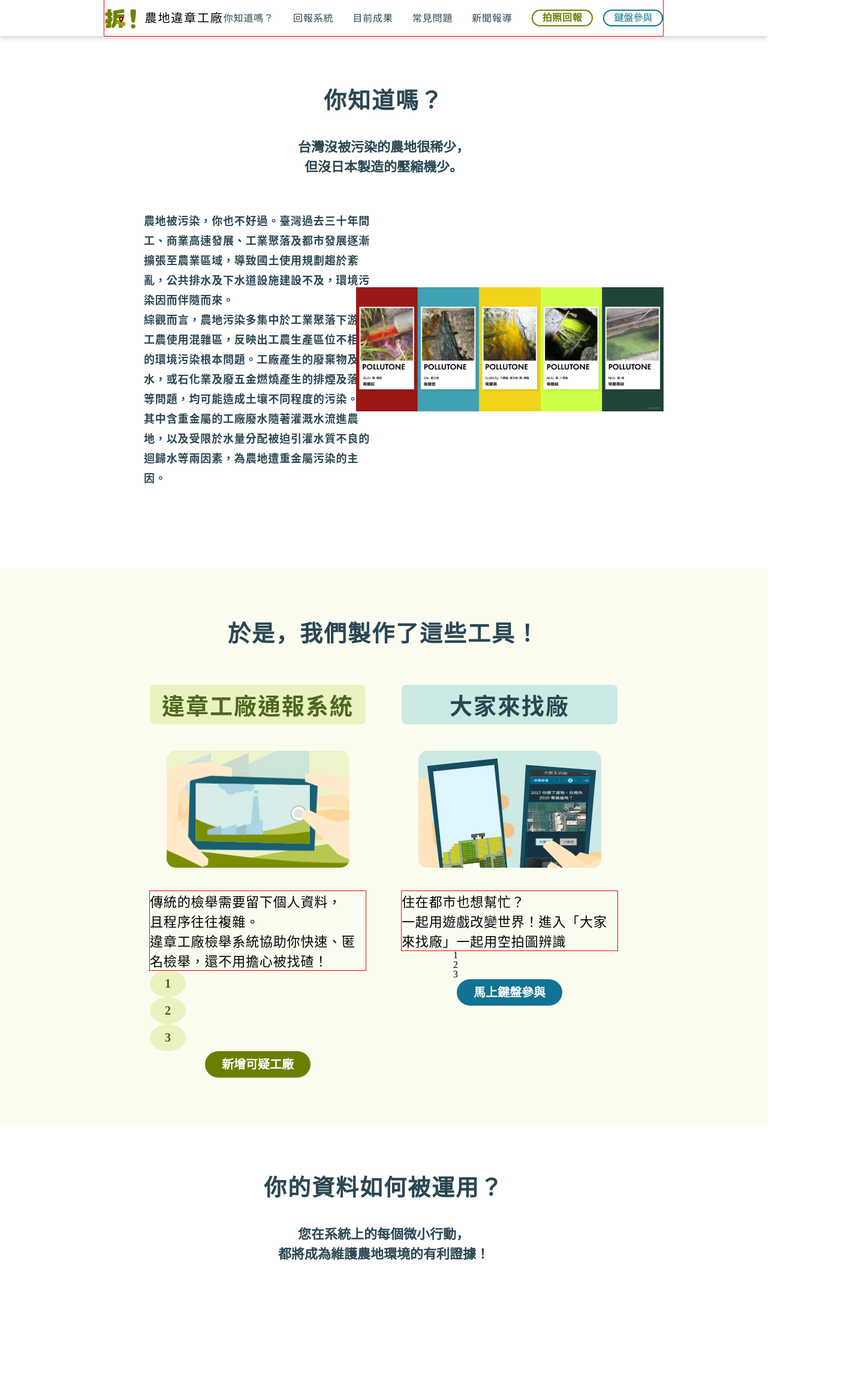
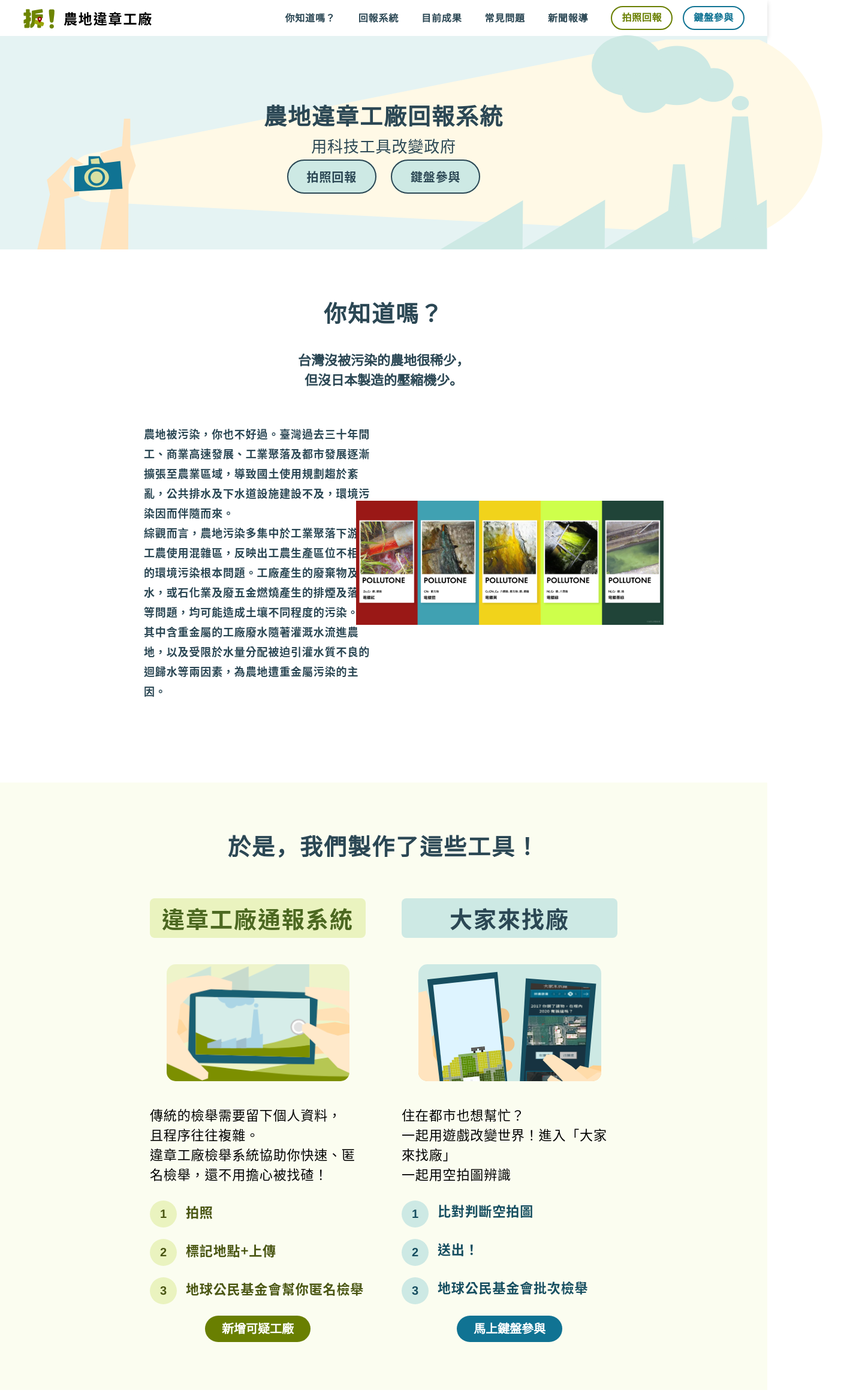
Before and after one commit to Disfactory/Landing, a React (Create React App) app: page / in a window 1280 px wide. Shown: the top 2333 px of the page at 60% size, 1438 px wide, since content can reach past the window. Before the commit the page ends 2220 px from the top, so only its background shows below. Built offline with nearby package versions, Linux system fonts and the light colour scheme.

Commit message:
CSS adjust

```diff
--- a/src/Landing.jsx
+++ b/src/Landing.jsx
@@ -7,6 +7,8 @@ import hamburger from './imgs/hamburger.svg';
 import pollutone from './imgs/pollutone.svg';
 import playgame from './imgs/play-game.svg';
 import disfactory_callout from './imgs/disfactory-callout.svg';
+import forehead_bg1 from './imgs/forehead-bg1.svg';
+import forehead_bg2 from './imgs/forehead-bg2.svg';
 
 function Landing() {
 
@@ -28,11 +30,28 @@ return (
           {/* Nav清單 */}
           <div className='nav-list'>
             <ul>
-                <li>你知道嗎？</li>
-                <li>回報系統</li>
-                <li>目前成果</li>
-                <li>常見問題</li>
-                <li>新聞報導</li>
+                <li onClick={()=>{
+                  const k = document.querySelector('.do-u-know');
+                  k.scrollIntoView({behavior: "smooth"});
+                }}>你知道嗎？</li>
+                <li onClick={()=>{
+                  const k = document.querySelector('.disfactory-tools');
+                  k.scrollIntoView({behavior: "smooth"});
+                }}>回報系統</li>
+
+                {/* FIXME: 目前這三個還沒處理好 */}
+                <li onClick={()=>{
+                  const k = document.querySelector('.how-to-use');
+                  k.scrollIntoView({behavior: "smooth" , block: "start", inline: "start"});
+                }}>目前成果</li>
+                <li onClick={()=>{
+                  const k = document.querySelector('.do-u-know');
+                  k.scrollIntoView({behavior: "smooth"});
+                }}>常見問題</li>
+                <li onClick={()=>{
+                  const k = document.querySelector('.do-u-know');
+                  k.scrollIntoView({behavior: "smooth"});
+                }}>新聞報導</li>
             </ul>
 
             <a href="https://bit.ly/3kESSsQ">拍照回報</a>
@@ -51,6 +70,25 @@ return (
 
 
 
+
+    </div>
+
+    <div className='forehead-container'>
+
+    {/* BG */}
+    <img src={forehead_bg1} alt=""/>
+    <img src={forehead_bg2} alt=""/>
+
+        {/* 內文模式 */}
+        <div>
+          <h2>農地違章工廠回報系統</h2>
+          <p>用科技工具改變政府</p>
+
+          <div className='forehead-btn-wrap'>
+                <a href="https://bit.ly/3kESSsQ">拍照回報</a>
+                <a href="https://bit.ly/3vFXXaj">鍵盤參與</a>
+          </div>
+        </div>
 
     </div>
 
@@ -95,9 +133,18 @@ return (
                   且程序往往複雜。<br/>
                   違章工廠檢舉系統協助你快速、匿名檢舉，還不用擔心被找碴！</p>
 
+                  <div className='callout-tips'>
                     <div className='num'>1</div>
+                    <p>拍照</p>
+                  </div>
+                  <div className='callout-tips'>
                     <div className='num'>2</div>
+                    <p>標記地點+上傳</p>
+                  </div>
+                  <div className='callout-tips'>
                     <div className='num'>3</div>
+                    <p>地球公民基金會幫你匿名檢舉</p>
+                  </div>
 
                   <a>新增可疑工廠</a>
 
@@ -108,11 +155,23 @@ return (
                   <h2 className='tool-h2-2'>大家來找廠</h2>
                   <img src={playgame} alt=""/>
                   <p>住在都市也想幫忙？ <br/>
-                  一起用遊戲改變世界！進入「大家來找廠」一起用空拍圖辨識</p>
+                  一起用遊戲改變世界！進入「大家來找廠」<br/>
+                  一起用空拍圖辨識</p>
 
+                  <div className='findout-tips'>
                     <div className='num'>1</div>
+                    <p>比對判斷空拍圖</p>
+                  </div>
+                  <div className='findout-tips'>
                     <div className='num'>2</div>
+                    <p>送出！</p>
+                  </div>
+                  <div className='findout-tips'>
                     <div className='num'>3</div>
+                    <p>地球公民基金會批次檢舉</p>
+                  </div>
+
+
 
                   <a>馬上鍵盤參與</a>
                 </div>
--- a/src/landing.scss
+++ b/src/landing.scss
@@ -22,20 +22,22 @@ h2{
   margin: 0px;
   background-color: #fff;
   box-shadow: 0 4px 8px rgb(0 0 0 / 15%);
-  padding: 0 16px;
+  padding: 0 38px;
   height: 100%;
   display: flex;
   align-items: center;
   height: 60px;
+  // outline: 1px solid blue;
 
 
       .container{
-        outline: 1px solid red;
+        width: 100%;
+        // outline: 1px solid red;
         // max-width: 1100px;
         margin: 0 auto;
         display: flex;
-        align-items: center;
-        // justify-content: space-between;
+        // align-items: center;
+        justify-content: space-between;
         height: 100%;
 
 
@@ -51,21 +53,22 @@ h2{
 
               li{
                 cursor: pointer;
-                margin-right: 32px;
+                margin-right: 38px;
                 color: #2b4754;
 
                 font-family: 'Noto Sans TC';
                 font-style: normal;
-                font-weight: 500;
+                font-weight: 600;
                 font-size: 16px;
                 line-height: 23px;
                 letter-spacing: 0.855px;
               }
 
               a{
+                font-family: 'Noto Sans TC';
                 border-radius: 24px;
                 font-size: 16px;
-                padding: 4px 16px;
+                padding: 10px 16px;
                 text-decoration: none;
               }
 
@@ -76,11 +79,26 @@ h2{
                 font-weight: 700;
                 transition: background-color .2s;
               }
+              a:nth-child(2):hover{
+                background-color: #f7ffbf;
+                cursor: pointer;
+              }
+
+
+              // background-color: #fbfdf0;
+
               a:nth-child(3){
+                letter-spacing: .7px;
+                font-weight: 700;
+                transition: background-color .2s;
                 color: #107393;
                 border: 2px solid #107393;
                 margin-left: 17px;
-            }
+              }
+              a:nth-child(3):hover{
+                background-color: #E5F3F3;
+                cursor: pointer;
+              }
 
 
           }
@@ -90,7 +108,11 @@ h2{
             align-items: center;
 
               h1{
-                font-size: 20px;
+                font-family: 'Noto Sans CJK TC';
+                font-style: normal;
+                font-weight: 600;
+                font-size: 23px;
+                line-height: 34px;
                 letter-spacing: 1.86px;
               }
 
@@ -104,6 +126,87 @@ h2{
 
 
 }
+
+.forehead-container{
+  width: 100%;
+  height: 356px;
+  background-color: #E5F3F3;
+  text-align: center;
+  display: flex;
+  align-items: center;
+  justify-content: center;
+  position: relative;
+  // z-index: -2;
+
+      img{
+        position: absolute;
+      }
+
+      img:nth-child(1){
+        left: 0px;
+        bottom:0px;
+        z-index: 2;
+        // outline: 1px solid red;
+      }
+      img:nth-child(2){
+        right: 0px;
+        bottom:0px;
+        z-index: 2;
+        // outline: 1px solid red;
+      }
+
+      p{
+        margin-bottom: 18px;
+        font-family: 'Noto Sans CJK TC';
+        font-style: normal;
+        font-weight: 500;
+        font-size: 26px;
+        line-height: 38px;
+        text-align: center;
+        letter-spacing: 0.855px;
+        color: #2B4754;
+        // z-index: 100;
+      }
+
+      h2{
+        z-index: 100;
+      }
+
+      div{
+        z-index: 3;
+      }
+
+      .forehead-btn-wrap{
+
+        a{
+          font-family: 'Noto Sans CJK TC';
+          font-style: normal;
+          font-weight: 700;
+          font-size: 20px;
+          line-height: 30px;
+          text-align: center;
+          letter-spacing: 0.855px;
+          color: #2B4754;
+          text-decoration: none;
+          background: #CDE9E4;
+          border: 2px solid #2B4754;
+          border-radius: 55px;
+          padding: 12px 31px;
+          margin: auto 12px;
+        }
+
+        a:hover{
+          cursor: pointer;
+          background: #107393;
+          color: white;
+        }
+      }
+
+
+
+
+}
+
 
 .do-u-know{
   font-size: 22px;
@@ -194,6 +297,11 @@ h2{
       }
 
       .disfactory-callout{
+
+        p{
+          margin-bottom: 28px;
+        }
+
         a{
           background-color: #697f01;
           border-radius: 34px;
@@ -220,11 +328,51 @@ h2{
           align-items: center;
           margin-right: 15px;
           flex-shrink: 0;
+          margin-bottom: 19px;
+          padding: 0px;
+          font-family: 'Helvetica';
+          font-style: normal;
+          font-weight: 700;
+          font-size: 20px;
+          line-height: 23px;
 
         }
+
+
+        .callout-tips{
+          display: flex;
+          width: 100%;
+          padding: 0px;
+
+              p{
+                font-family: 'Noto Sans CJK TC';
+                font-style: normal;
+                font-weight: 700;
+                font-size: 22px;
+                line-height: 33px;
+                letter-spacing: 0.855px;
+                color: #4A5613;
+              }
+        }
+
+
+
       }
 
       .findout-disfactory{
+
+          p:nth-child(3){
+            margin-bottom: 28px;
+            min-height: 130px;
+            padding: 0px;
+            // FIXME: 不要只抓比例
+            // outline: 1px solid red;
+            display: block;
+          }
+
+          p{
+            display: block;
+          }
 
           a{
             background: #107393;
@@ -235,6 +383,47 @@ h2{
             padding: 12px 28px;
             display: inline-block;
             transition: background-color .2s;
+          }
+
+          .num{
+
+            color: #164E60;
+            background-color:
+            #CDE9E4;
+            width: 45px;
+            height: 45px;
+            border-radius: 50%;
+            font-weight: 700;
+            font-size: 20px;
+            line-height: 1.15;
+            display: flex;
+            justify-content: center;
+            align-items: center;
+            margin-right: 15px;
+            flex-shrink: 0;
+            margin-bottom: 19px;
+            padding: 0px;
+            font-family: 'Helvetica';
+            font-style: normal;
+            font-weight: 700;
+            font-size: 20px;
+            line-height: 23px;
+          }
+
+          .findout-tips{
+            display: flex;
+            width: 100%;
+            padding: 0px;
+
+                p{
+                  font-family: 'Noto Sans CJK TC';
+                  font-style: normal;
+                  font-weight: 700;
+                  font-size: 22px;
+                  line-height: 33px;
+                  letter-spacing: 0.855px;
+                  color: #164E60;
+                }
           }
 
 
@@ -258,7 +447,7 @@ h2{
             align-items: center;
             letter-spacing: 0.855px;
             text-align: left;
-            outline: 1px solid red;
+            // outline: 1px solid red;
           }
 
           img{
```
Also changed, not shown: src/imgs/forehead-bg1.svg (added), src/imgs/forehead-bg2.svg (added). Lines whose indentation alone changed are shown as unchanged.
